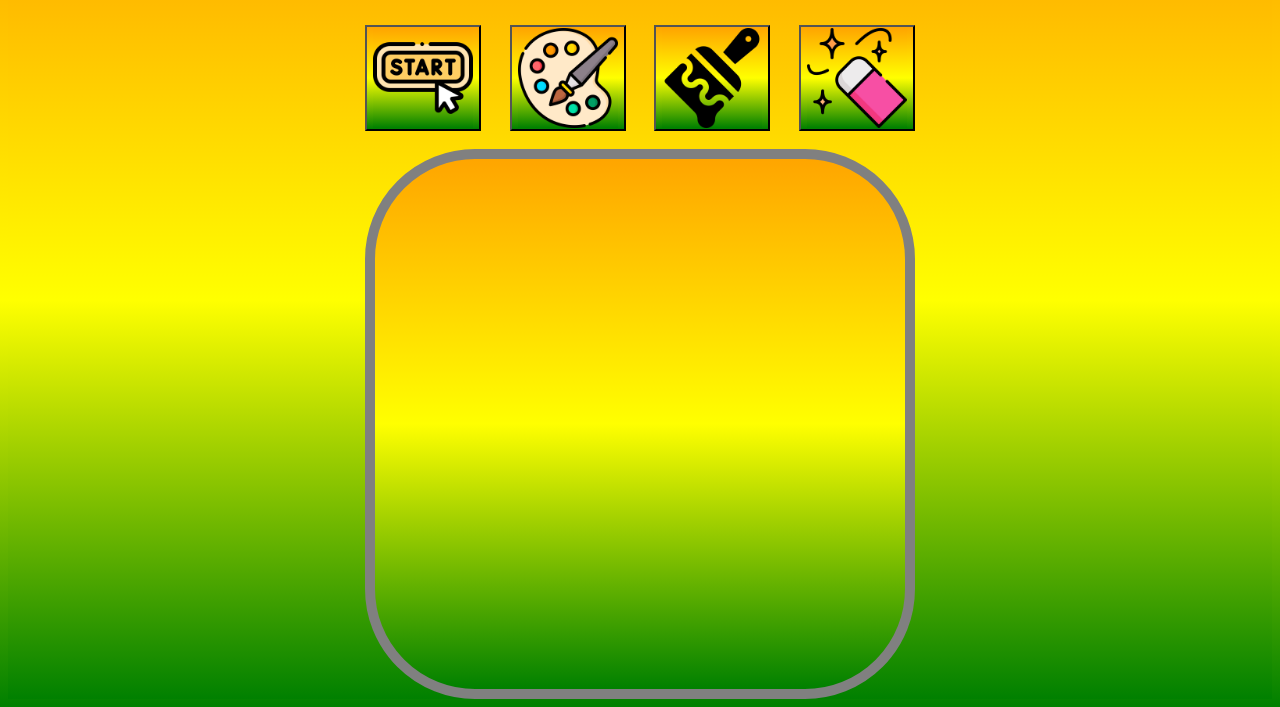
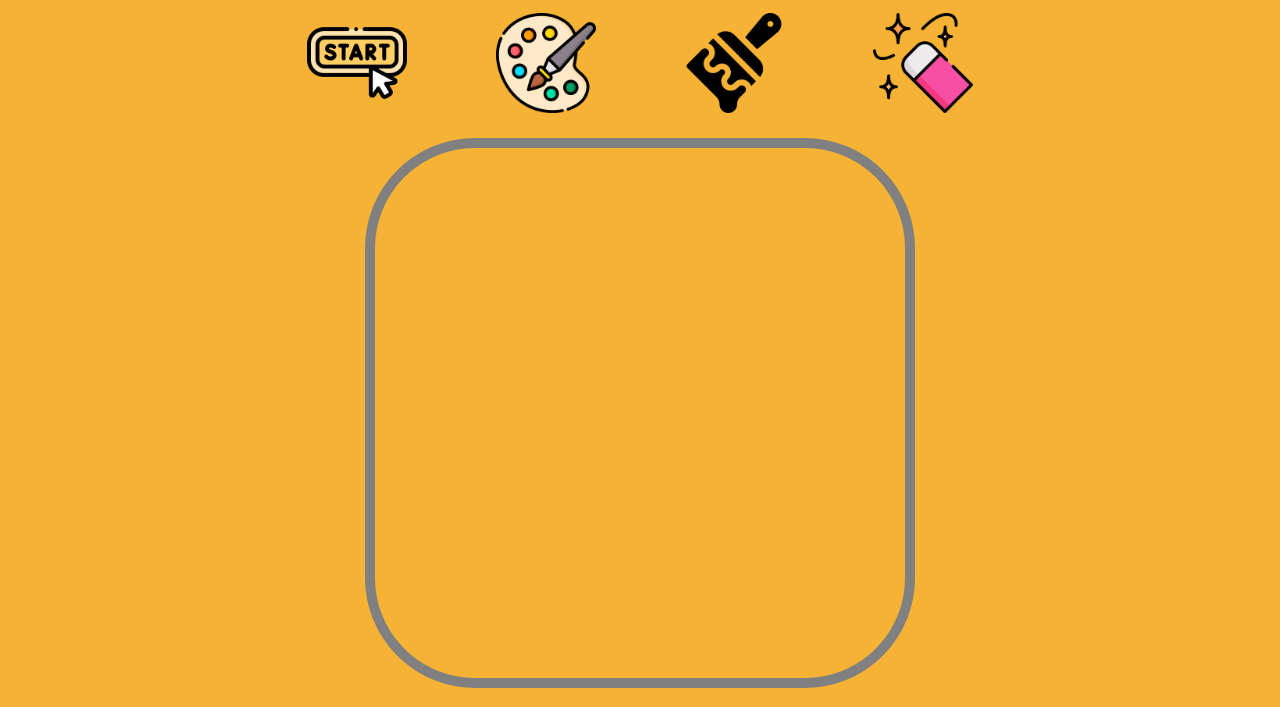
Before and after one commit to Fun-with-work/etch-a-sketch, a plain HTML site: page index.html in a window 1280 px wide. Shown: the part 106-813 px from the top of the page. Drawn offline with Linux system fonts and the light colour scheme.

Commit message:
remove img bg and change bg color

```diff
--- a/style.css
+++ b/style.css
@@ -2,7 +2,7 @@
 *::before,
 *::after {
   box-sizing: border-box;
-  background-image: linear-gradient(orange, yellow, green);
+  background-color: rgb(245, 178, 53);
   font-family: Impact, 'Arial Narrow Bold', sans-serif;
 }
 
@@ -15,48 +15,45 @@
 
 h2 {
   color: rgba(65, 231, 231, 0.921);
-  font-size: 2.1rem;
+  font-size: 2.2rem;
 
 }
 
 #game {
-  /* display: flex;
-  flex-direction: row; */
+  all: unset;
+  margin-bottom: 20px;
+}
+
+button {
+  all: unset;
+  transition: 1s;
   background: none;
   border: "none";
   padding: 0;
 }
 
-#game img {
-  display: block;
-
+button:hover {
+  transform: scale(1.2);
 }
 
-
-
 #game-start {
-  font-size: 1.2rem;
-  margin-right: 25px;
+  margin-right: 85px;
 }
 
 #multi-color {
-  font-size: 1.2rem;
-  margin-right: 25px;
+  margin-right: 85px;
+
 
 }
 
 #black-color {
-  font-size: 1.2rem;
-  margin-right: 25px;
+  margin-right: 85px;
 
 }
 
-#erase-board {
-  font-size: 1.2rem;
+/* #erase-board {
 
-
-}
-
+} */
 
 
 #container {
```
